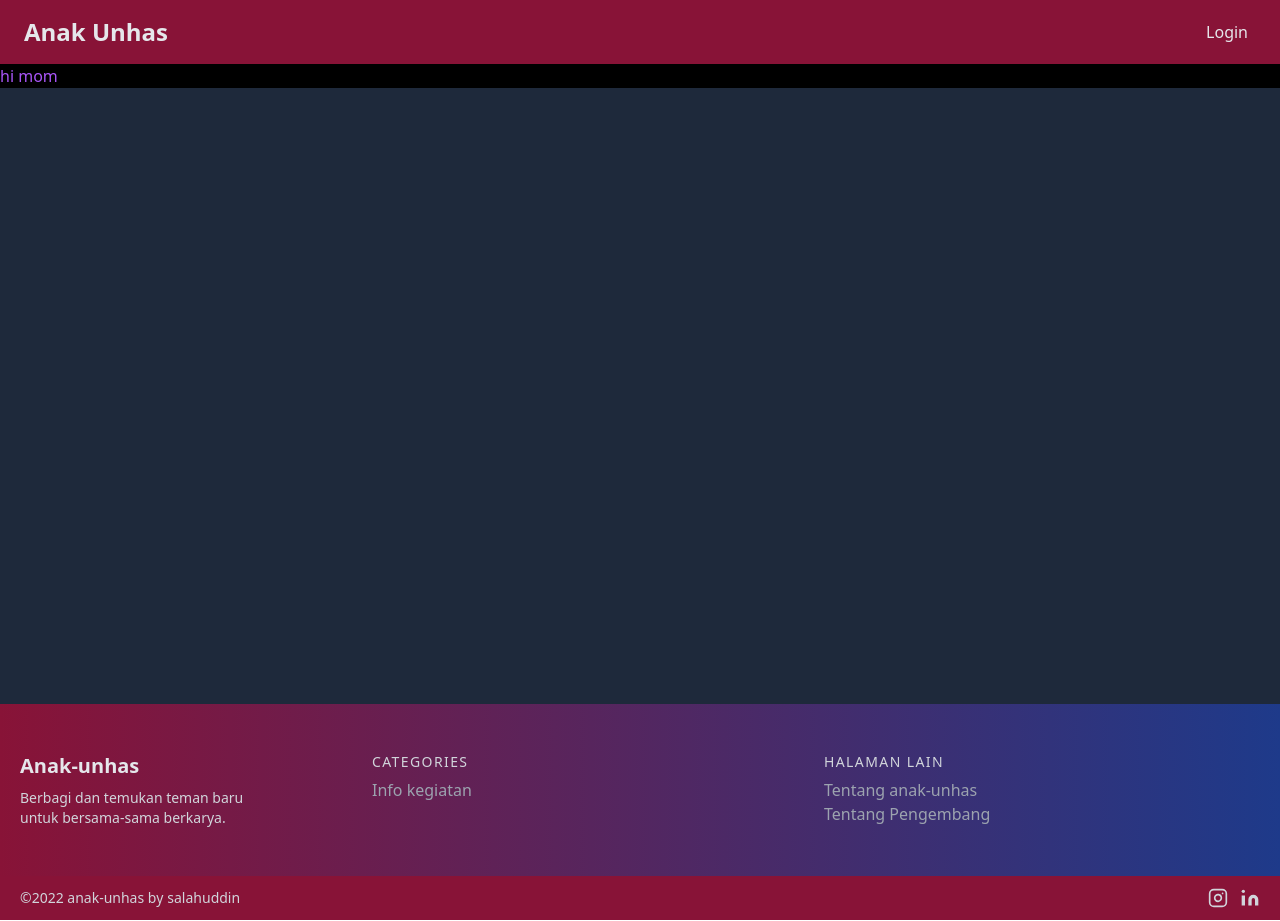
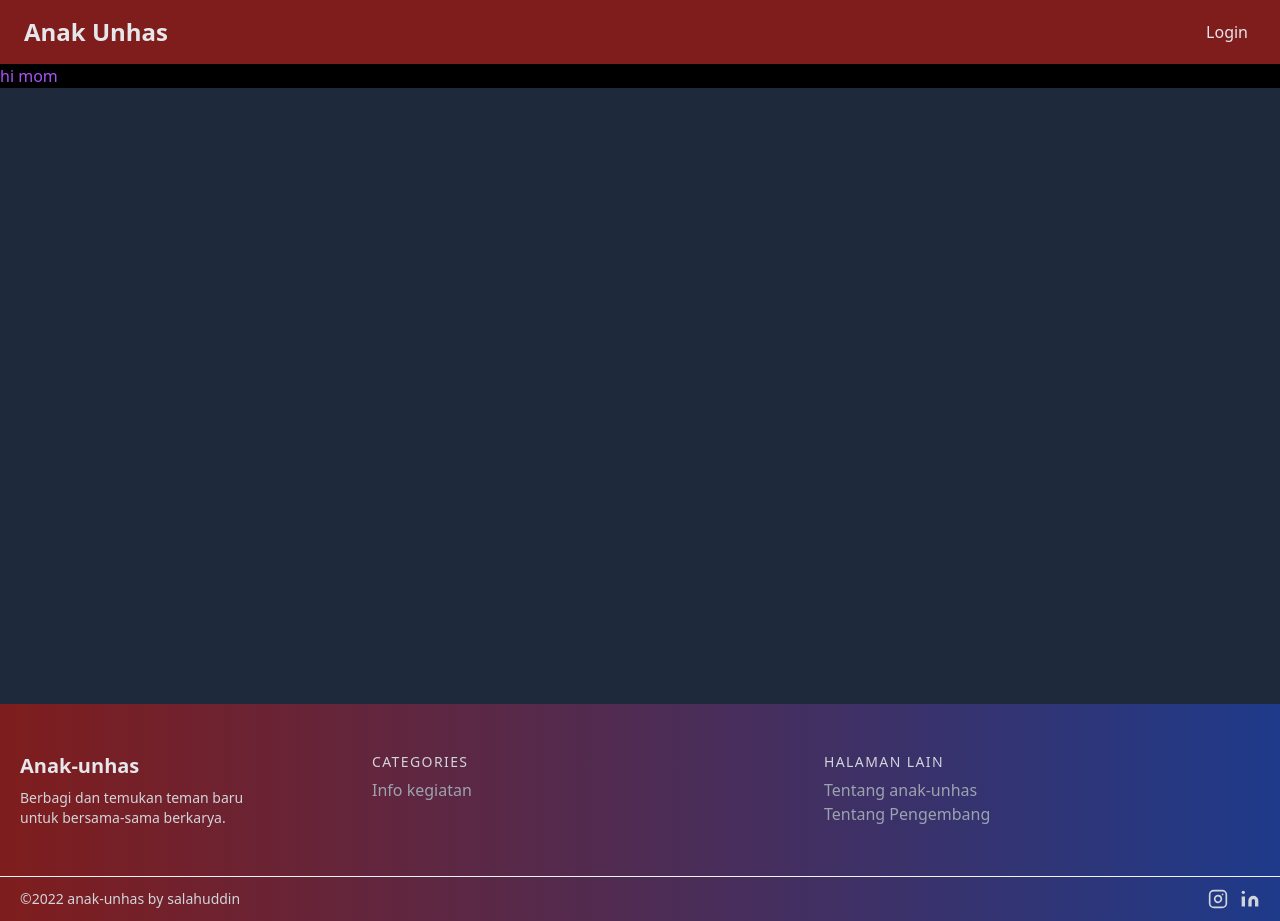
Before and after one commit to Dinel13/anak-unhas-fe, a Next.js app: page / in a window 1280 px wide. Built offline with nearby package versions, Linux system fonts and the light colour scheme.

Commit message:
header footer

```diff
--- a/components/layout/Footer.tsx
+++ b/components/layout/Footer.tsx
@@ -2,7 +2,7 @@ import Link from "next/link";
 
 function Footer(): JSX.Element {
   return (
-    <footer className="bg-gradient-to-r from-rose-900 to-blue-900  text-gray-300">
+    <footer className="bg-gradient-to-r from-red-900 to-blue-900  text-gray-300">
       <div className="container px-5 py-12 mx-auto flex md:items-center lg:items-start md:flex-row md:flex-nowrap flex-wrap flex-col">
         <div className="w-64 flex-shrink-0 md:mx-0 mx-auto text-center md:text-left">
           <Link href="/">
@@ -55,8 +55,7 @@ function Footer(): JSX.Element {
           </div>
         </div>
       </div>
-      <div className="bg-rose-900">
-        <div className="container mx-auto py-3 px-5 flex flex-wrap flex-col sm:flex-row">
+      <div className="container mx-auto py-3 px-5 flex flex-wrap flex-row border-t border-gray-100">
         <p className="text-gray-300 text-sm text-center sm:text-left">
           ©2022 anak-unhas by
           <a
@@ -112,7 +111,6 @@ function Footer(): JSX.Element {
           </a>
         </span>
       </div>
-      </div>
     </footer>
   );
 }
--- a/components/layout/Header.tsx
+++ b/components/layout/Header.tsx
@@ -9,7 +9,7 @@ const MainNavigation = () => {
   const name = useSelector(selectName);
 
   return (
-    <header className="w-full bg-rose-900 text-gray-200 px-6 py-4 flex justify-between items-center">
+    <header className="w-full bg-red-900 text-gray-200 px-6 py-4 flex justify-between items-center">
       <Link href="/">
         <a>
           <div className="text-2xl font-bold">Anak Unhas</div>
```
Lines whose indentation alone changed are shown as unchanged.
